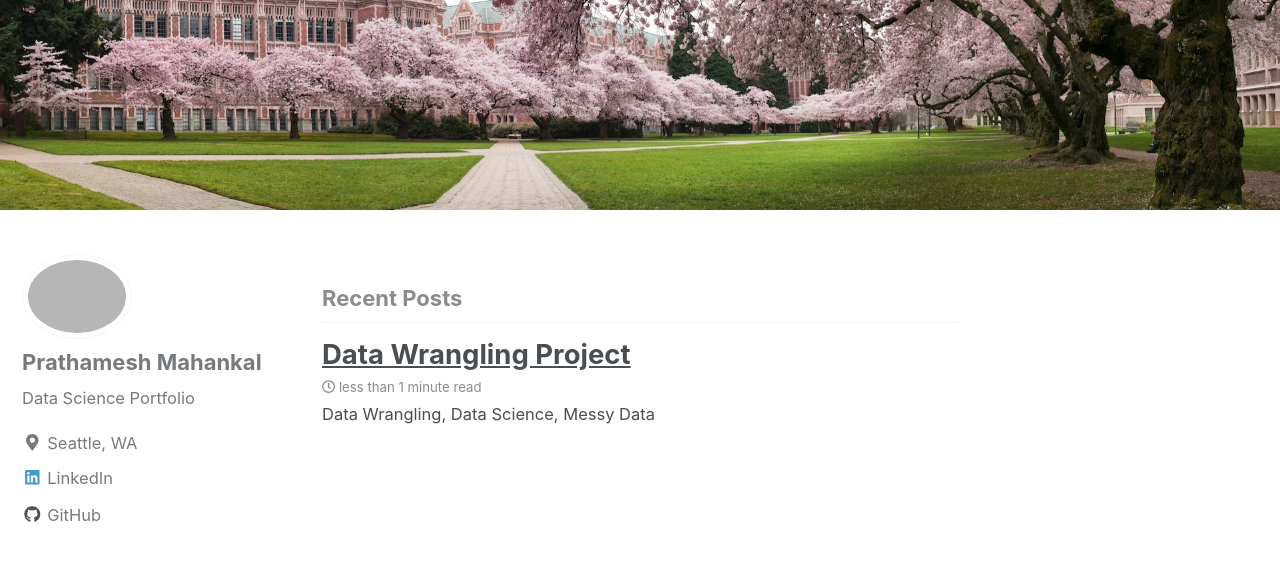
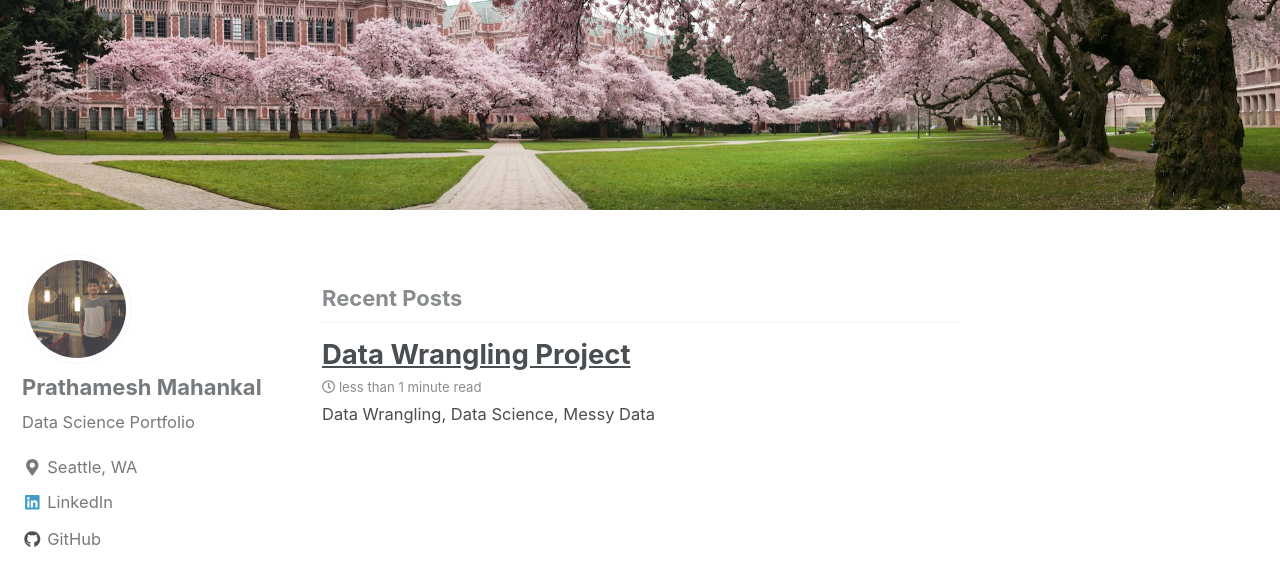
Before and after one commit to prathameshmahankal/prathameshmahankal.github.io, a Jekyll site: the page built from index.html, in a window 1280 px wide and 900 px high, scrolled down 323 px. Shown: the top 586 px of the window. Built offline with Jekyll 4.4.1, drawn with Linux system fonts in a browser that asks for light colours; nearby versions of some CDN libraries; the list of posts is cut into pages by our own code.

Commit message:
Update _config.yml

```diff
--- a/_config.yml
+++ b/_config.yml
@@ -85,7 +85,7 @@
 # Site Author
 author:
   name             : "Prathamesh Mahankal"
-  avatar           : "/images/me[1].jpg" # path of avatar image, e.g. "/assets/images/bio-photo.jpg"
+  avatar           : "/images/me.jpg" # path of avatar image, e.g. "/assets/images/bio-photo.jpg"
   bio              : "Data Science Portfolio"
   location         : "Seattle, WA"
   email            :
```
